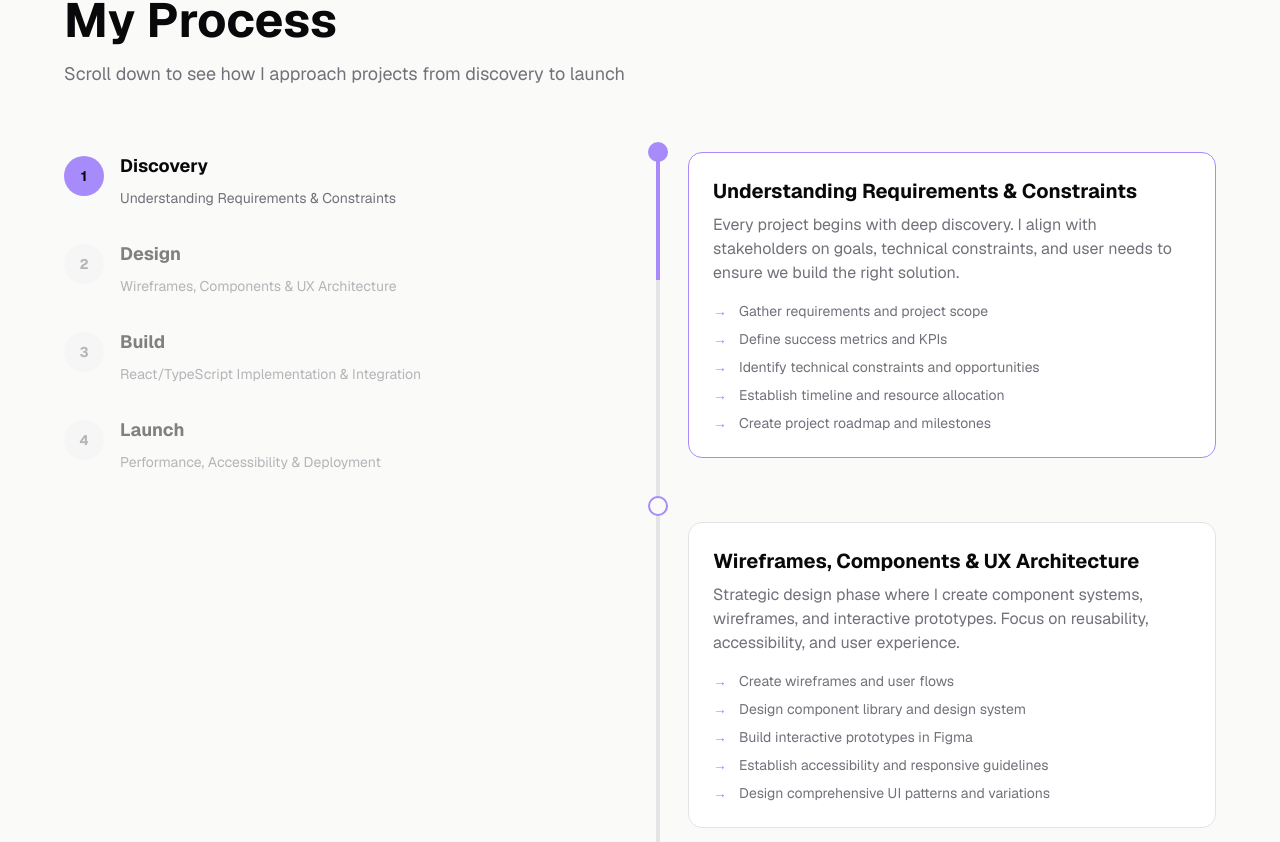
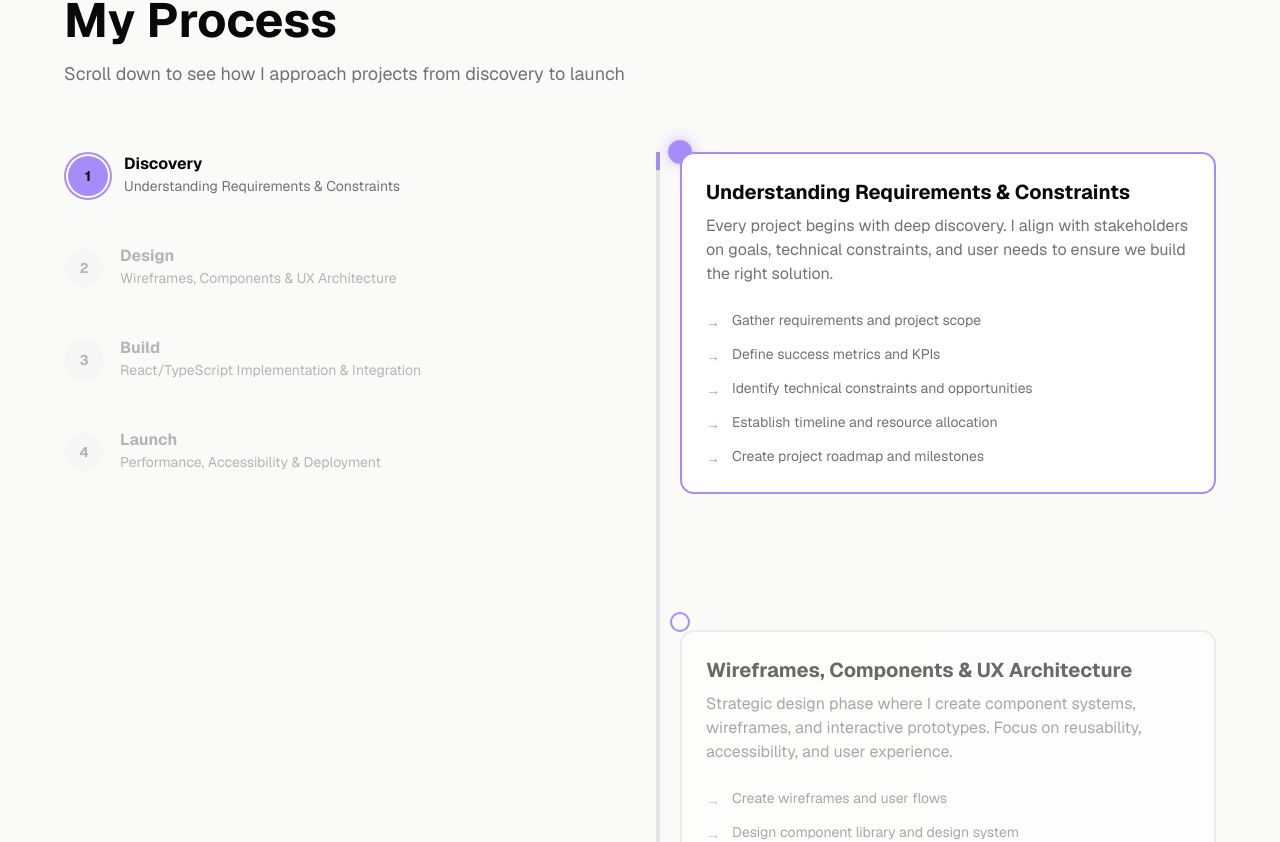
Before and after one commit to RICKYLER/porfolio, a Next.js app: page / in a window 1280 px wide. Shown: the part 4442-5284 px from the top of the page. Built offline with nearby package versions, Linux system fonts and the light colour scheme.

Commit message:
feat: enhance ScrollTimeline with IntersectionObserver and dot alignment
Implement IntersectionObserver for active panel detection and proper dot alignment.

Co-authored-by: Rickyler <143777117+RICKYLER@users.noreply.github.com>

```diff
--- a/components/ScrollTimeline.tsx
+++ b/components/ScrollTimeline.tsx
@@ -1,56 +1,87 @@
 'use client';
 
-import { useRef, useEffect, useState } from 'react';
+import { useRef, useEffect, useState, useCallback } from 'react';
 import { motion } from 'framer-motion';
 import { processSteps, type ProcessStep } from '@/lib/data/process';
 import { usePrefersReducedMotion } from '@/hooks/usePrefersReducedMotion';
 
 export function ScrollTimeline() {
   const containerRef = useRef<HTMLDivElement>(null);
+  const panelRefs = useRef<(HTMLDivElement | null)[]>([]);
+  const lineRef = useRef<HTMLDivElement>(null);
   const [activeStep, setActiveStep] = useState(0);
   const [progress, setProgress] = useState(0);
   const prefersReducedMotion = usePrefersReducedMotion();
 
-  useEffect(() => {
-    const handleScroll = () => {
+  // Update progress based on scroll position
+  const updateProgress = useCallback(() => {
     if (!containerRef.current) return;
 
-      const rect = containerRef.current.getBoundingClientRect();
-      const containerTop = rect.top;
-      const containerHeight = rect.height;
-      const windowHeight = window.innerHeight;
+    const firstPanel = panelRefs.current[0];
+    const lastPanel = panelRefs.current[panelRefs.current.length - 1];
 
-      // Calculate progress
-      const scrollProgress = Math.max(
-        0,
-        Math.min(1, (windowHeight / 2 - containerTop) / (containerHeight - windowHeight / 2))
-      );
-      setProgress(scrollProgress);
+    if (!firstPanel || !lastPanel) return;
 
-      // Determine active step based on scroll position
-      const stepsCount = processSteps.length;
-      const calculatedStep = Math.floor(scrollProgress * stepsCount);
-      setActiveStep(Math.min(calculatedStep, stepsCount - 1));
-    };
+    const firstRect = firstPanel.getBoundingClientRect();
+    const lastRect = lastPanel.getBoundingClientRect();
 
-    window.addEventListener('scroll', handleScroll, { passive: true });
-    return () => window.removeEventListener('scroll', handleScroll);
+    // Calculate progress from first panel top to last panel bottom
+    const startPos = firstRect.top;
+    const endPos = lastRect.bottom;
+    const totalDistance = endPos - startPos;
+
+    const viewportCenter = window.innerHeight / 2;
+    const scrolled = viewportCenter - startPos;
+
+    const calculatedProgress = Math.max(0, Math.min(1, scrolled / totalDistance));
+    setProgress(calculatedProgress);
   }, []);
 
-  const getStepVariants = (index: number, isActive: boolean) => ({
-    hidden: {
-      opacity: 0,
-      x: prefersReducedMotion ? 0 : -30,
+  // IntersectionObserver to detect active panel
+  useEffect(() => {
+    const observer = new IntersectionObserver(
+      (entries) => {
+        let maxRatio = -1;
+        let maxIndex = 0;
+
+        entries.forEach((entry) => {
+          const index = panelRefs.current.indexOf(entry.target as HTMLDivElement);
+          if (entry.intersectionRatio > maxRatio) {
+            maxRatio = entry.intersectionRatio;
+            maxIndex = index;
+          }
+        });
+
+        if (maxRatio > 0) {
+          setActiveStep(maxIndex);
+        }
       },
-    visible: {
-      opacity: isActive ? 1 : 0.5,
-      x: 0,
-      transition: {
-        duration: prefersReducedMotion ? 0 : 0.5,
-        delay: prefersReducedMotion ? 0 : index * 0.1,
-      },
-    },
+      {
+        threshold: 0,
+        rootMargin: '-40% 0px -50% 0px',
+      }
+    );
+
+    panelRefs.current.forEach((ref) => {
+      if (ref) observer.observe(ref);
     });
+
+    return () => observer.disconnect();
+  }, []);
+
+  // Scroll listener for progress calculation
+  useEffect(() => {
+    window.addEventListener('scroll', updateProgress, { passive: true });
+    updateProgress();
+    return () => window.removeEventListener('scroll', updateProgress);
+  }, [updateProgress]);
+
+  const scrollToStep = (index: number) => {
+    const panel = panelRefs.current[index];
+    if (panel) {
+      panel.scrollIntoView({ behavior: 'smooth', block: 'start' });
+    }
+  };
 
   return (
     <section id="process" className="relative py-24 px-4 overflow-hidden">
@@ -69,116 +100,144 @@ export function ScrollTimeline() {
         </motion.div>
 
         <div ref={containerRef} className="relative">
-          <div className="grid grid-cols-1 md:grid-cols-2 gap-12 md:gap-8">
-            {/* Left: Steps */}
-            <div className="space-y-8">
+          <div className="grid grid-cols-1 md:grid-cols-2 gap-12 md:gap-20">
+            {/* Left: Steps (Sticky) */}
+            <div className="md:sticky md:top-20 md:h-fit space-y-12">
               {processSteps.map((step, idx) => (
+                <button
+                  key={step.id}
+                  onClick={() => scrollToStep(idx)}
+                  className="w-full text-left group"
+                >
                   <motion.div
-                  key={step.id}
-                  variants={getStepVariants(idx, idx === activeStep)}
-                  initial="hidden"
-                  whileInView="visible"
-                  viewport={{ once: false }}
-                  className={`transition-all ${idx === activeStep ? 'opacity-100' : 'opacity-60'}`}
+                    animate={{
+                      opacity: idx === activeStep ? 1 : 0.5,
+                      x: idx === activeStep ? 4 : 0,
+                    }}
+                    transition={{ duration: prefersReducedMotion ? 0 : 0.3 }}
+                    className="transition-all"
                   >
                     <div className="flex items-start gap-4">
                       <div
-                      className={`mt-1 w-10 h-10 rounded-full flex items-center justify-center font-bold text-sm transition-all ${
+                        className={`mt-1 w-10 h-10 rounded-full flex items-center justify-center font-bold text-sm transition-all flex-shrink-0 ${
                           idx === activeStep
-                          ? 'bg-accent text-accent-foreground'
-                          : 'bg-secondary text-muted-foreground'
+                            ? 'bg-accent text-accent-foreground ring-2 ring-accent ring-offset-2'
+                            : 'bg-secondary text-muted-foreground group-hover:bg-muted'
                         }`}
                       >
                         {idx + 1}
                       </div>
                       <div>
-                      <h3 className="text-lg font-bold text-foreground mb-2">{step.label}</h3>
+                        <h3 className={`font-bold transition-colors ${idx === activeStep ? 'text-foreground' : 'text-muted-foreground'}`}>
+                          {step.label}
+                        </h3>
                         <p className="text-muted-foreground text-sm">{step.title}</p>
                       </div>
                     </div>
                   </motion.div>
+                </button>
               ))}
             </div>
 
-            {/* Right: Timeline Visualization with Dots */}
+            {/* Right: Timeline & Content */}
             <div className="relative">
-              {/* Vertical Line Background */}
-              <div className="absolute left-0 top-0 bottom-0 w-1 bg-border" />
+              {/* Vertical Line Container */}
+              <div className="absolute -left-6 top-0 bottom-0 w-1 bg-border" />
 
-              {/* Progress Line - starts from top and extends down based on scroll */}
+              {/* Progress Line */}
               <motion.div
-                className="absolute left-0 top-0 w-1 bg-accent origin-top"
+                ref={lineRef}
+                className="absolute -left-6 top-0 w-1 bg-accent origin-top"
                 style={{
-                  height: `${Math.max(2, progress * 100)}%`,
+                  height: `${Math.max(1, progress * 100)}%`,
                 }}
                 transition={
-                  prefersReducedMotion ? { type: 'tween', duration: 0 } : { type: 'spring', damping: 30, stiffness: 100 }
+                  prefersReducedMotion
+                    ? { duration: 0 }
+                    : { type: 'spring', damping: 40, stiffness: 100 }
                 }
               />
 
-              {/* Timeline Dots */}
-              <div className="absolute left-0 top-0 w-full h-full pointer-events-none">
-                {processSteps.map((step, idx) => (
+              {/* Timeline Dots (Aligned with Steps) */}
+              <div className="absolute -left-6 top-0 pointer-events-none w-12 h-full">
+                {processSteps.map((step, idx) => {
+                  const panelElement = panelRefs.current[idx];
+                  if (!panelElement) return null;
+
+                  return (
+                    <div
+                      key={`dot-${step.id}`}
+                      className="absolute left-0 w-full"
+                      style={{
+                        top: panelElement ? `${(panelElement as any).offsetTop}px` : 'auto',
+                      }}
+                    >
                       <motion.div
-                    key={`dot-${step.id}`}
-                    initial={{ opacity: 0, scale: 0.8 }}
-                    whileInView={{ opacity: 1, scale: 1 }}
-                    transition={{ duration: prefersReducedMotion ? 0 : 0.3 }}
-                    viewport={{ once: false }}
-                    style={{
-                      top: `${(idx / processSteps.length) * 100}%`,
-                      left: 0,
+                        animate={{
+                          scale: idx <= activeStep ? 1.2 : 1,
+                          boxShadow:
+                            idx <= activeStep
+                              ? '0 0 12px rgba(167, 139, 250, 0.5)'
+                              : 'none',
                         }}
-                    className={`absolute w-5 h-5 rounded-full border-2 -translate-x-2 -translate-y-1/2 transition-all ${
+                        className={`absolute left-1/2 top-0 w-5 h-5 rounded-full border-2 -translate-x-1/2 -translate-y-1/2 transition-all ${
                           idx <= activeStep
                             ? 'bg-accent border-accent'
                             : 'bg-background border-accent'
                         }`}
                       />
-                ))}
+                    </div>
+                  );
+                })}
               </div>
 
-              {/* Steps with Content */}
-              <div className="space-y-16 pl-8 relative">
+              {/* Content Panels */}
+              <div className="space-y-32 relative">
                 {processSteps.map((step, idx) => (
                   <motion.div
                     key={step.id}
-                    initial={{ opacity: 0, y: 20 }}
-                    whileInView={{ opacity: 1, y: 0 }}
+                    ref={(el) => {
+                      if (el) panelRefs.current[idx] = el;
+                    }}
+                    animate={{
+                      opacity: idx === activeStep ? 1 : 0.6,
+                      y: idx === activeStep ? 0 : 8,
+                    }}
                     transition={{
-                      duration: prefersReducedMotion ? 0 : 0.5,
-                      delay: prefersReducedMotion ? 0 : idx * 0.1,
+                      duration: prefersReducedMotion ? 0 : 0.4,
+                      ease: 'easeOut',
                     }}
-                    viewport={{ once: false }}
-                    className={`transition-all relative ${idx <= activeStep ? 'opacity-100' : 'opacity-50'}`}
+                    className="scroll-mt-24"
                   >
                     {/* Content Card */}
-                    <motion.div
-                      animate={{
-                        borderColor: idx <= activeStep ? 'var(--accent)' : 'var(--border)',
+                    <div className="p-6 rounded-xl bg-card border-2 transition-colors will-change-auto"
+                      style={{
+                        borderColor: idx === activeStep ? 'var(--accent)' : 'var(--border)',
                       }}
-                      className="p-6 rounded-xl bg-card border border-border hover:border-accent/50 transition-colors"
                     >
                       <h4 className="text-xl font-bold text-foreground mb-2">{step.title}</h4>
-                      <p className="text-muted-foreground mb-4">{step.description}</p>
+                      <p className="text-muted-foreground mb-6">{step.description}</p>
 
                       {/* Details */}
-                      <div className="space-y-2">
+                      <div className="space-y-3">
                         {step.details.map((detail, i) => (
                           <motion.div
                             key={i}
-                            initial={{ opacity: 0, x: -10 }}
+                            initial={{ opacity: 0, x: -8 }}
                             whileInView={{ opacity: 1, x: 0 }}
-                            transition={{ delay: prefersReducedMotion ? 0 : 0.1 + i * 0.05 }}
+                            transition={{
+                              duration: prefersReducedMotion ? 0 : 0.3,
+                              delay: prefersReducedMotion ? 0 : i * 0.05,
+                            }}
                             viewport={{ once: false }}
                             className="flex items-start gap-3 text-sm text-muted-foreground"
                           >
-                            <span className="text-accent font-bold flex-shrink-0">→</span>
+                            <span className="text-accent font-bold flex-shrink-0 mt-0.5">→</span>
                             <span>{detail}</span>
                           </motion.div>
                         ))}
                       </div>
-                    </motion.div>
+                    </div>
                   </motion.div>
                 ))}
               </div>
@@ -187,31 +246,63 @@ export function ScrollTimeline() {
 
           {/* Mobile Timeline */}
           <div className="md:hidden mt-12">
-            <div className="space-y-8">
+            <div className="space-y-16 pl-12 relative">
+              {/* Mobile Timeline Line */}
+              <div className="absolute left-1.5 top-0 bottom-0 w-1 bg-border" />
+              <motion.div
+                className="absolute left-1.5 top-0 w-1 bg-accent origin-top"
+                style={{
+                  height: `${Math.max(1, progress * 100)}%`,
+                }}
+                transition={
+                  prefersReducedMotion ? { duration: 0 } : { type: 'spring', damping: 40, stiffness: 100 }
+                }
+              />
+
               {processSteps.map((step, idx) => (
                 <motion.div
                   key={step.id}
+                  ref={(el) => {
+                    if (el && !panelRefs.current[idx]) panelRefs.current[idx] = el;
+                  }}
                   initial={{ opacity: 0, y: 20 }}
                   whileInView={{ opacity: 1, y: 0 }}
-                  transition={{ duration: prefersReducedMotion ? 0 : 0.5, delay: prefersReducedMotion ? 0 : idx * 0.1 }}
-                  className="relative pl-12"
+                  transition={{
+                    duration: prefersReducedMotion ? 0 : 0.5,
+                    delay: prefersReducedMotion ? 0 : idx * 0.1,
+                  }}
+                  viewport={{ once: false }}
+                  className="relative"
                 >
                   {/* Timeline Dot */}
-                  <div className="absolute left-0 top-0 w-3 h-3 bg-accent rounded-full" />
-                  {idx < processSteps.length - 1 && (
-                    <div className="absolute left-1 top-3 w-0.5 h-12 bg-border" />
-                  )}
+                  <motion.div
+                    animate={{
+                      scale: idx <= activeStep ? 1.3 : 1,
+                    }}
+                    className={`absolute -left-10 top-0 w-4 h-4 rounded-full border-2 transition-all ${
+                      idx <= activeStep
+                        ? 'bg-accent border-accent'
+                        : 'bg-background border-accent'
+                    }`}
+                  />
 
                   {/* Content */}
-                  <div className="p-4 rounded-lg bg-secondary">
-                    <h4 className="text-lg font-bold text-foreground mb-2">
+                  <div className={`p-4 rounded-lg border transition-all ${
+                    idx === activeStep
+                      ? 'bg-card border-accent'
+                      : 'bg-secondary border-border'
+                  }`}>
+                    <h4 className="text-base font-bold text-foreground mb-2">
                       {step.label} — {step.title}
                     </h4>
                     <p className="text-muted-foreground text-sm mb-3">{step.description}</p>
                     <div className="space-y-2">
-                      {step.details.slice(0, 2).map((detail, i) => (
-                        <div key={i} className="flex items-start gap-2 text-xs text-muted-foreground">
-                          <span className="text-accent flex-shrink-0">•</span>
+                      {step.details.slice(0, 3).map((detail, i) => (
+                        <div
+                          key={i}
+                          className="flex items-start gap-2 text-xs text-muted-foreground"
+                        >
+                          <span className="text-accent flex-shrink-0 mt-0.5">→</span>
                           <span>{detail}</span>
                         </div>
                       ))}
```
Lines whose indentation alone changed are shown as unchanged.
